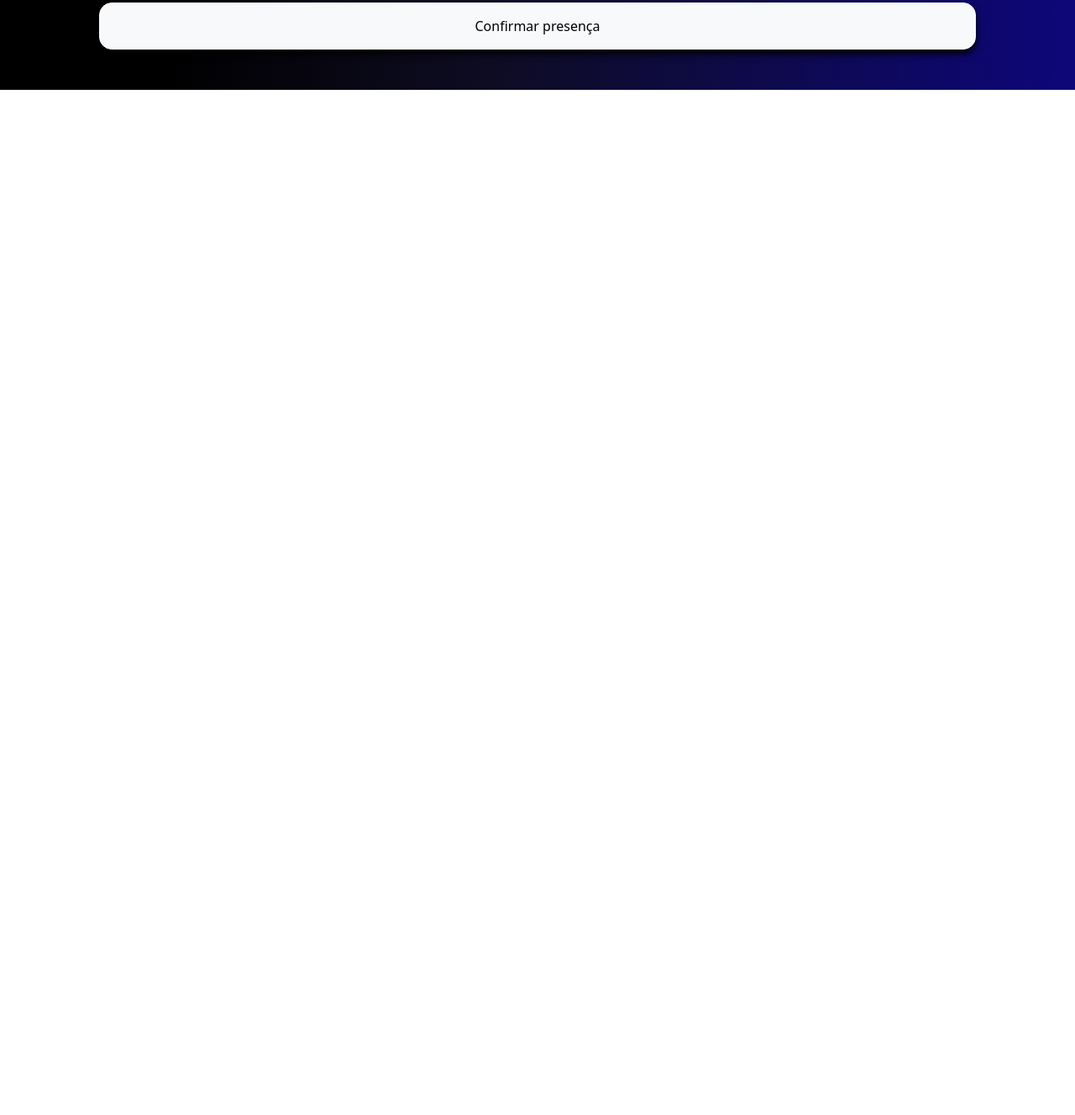
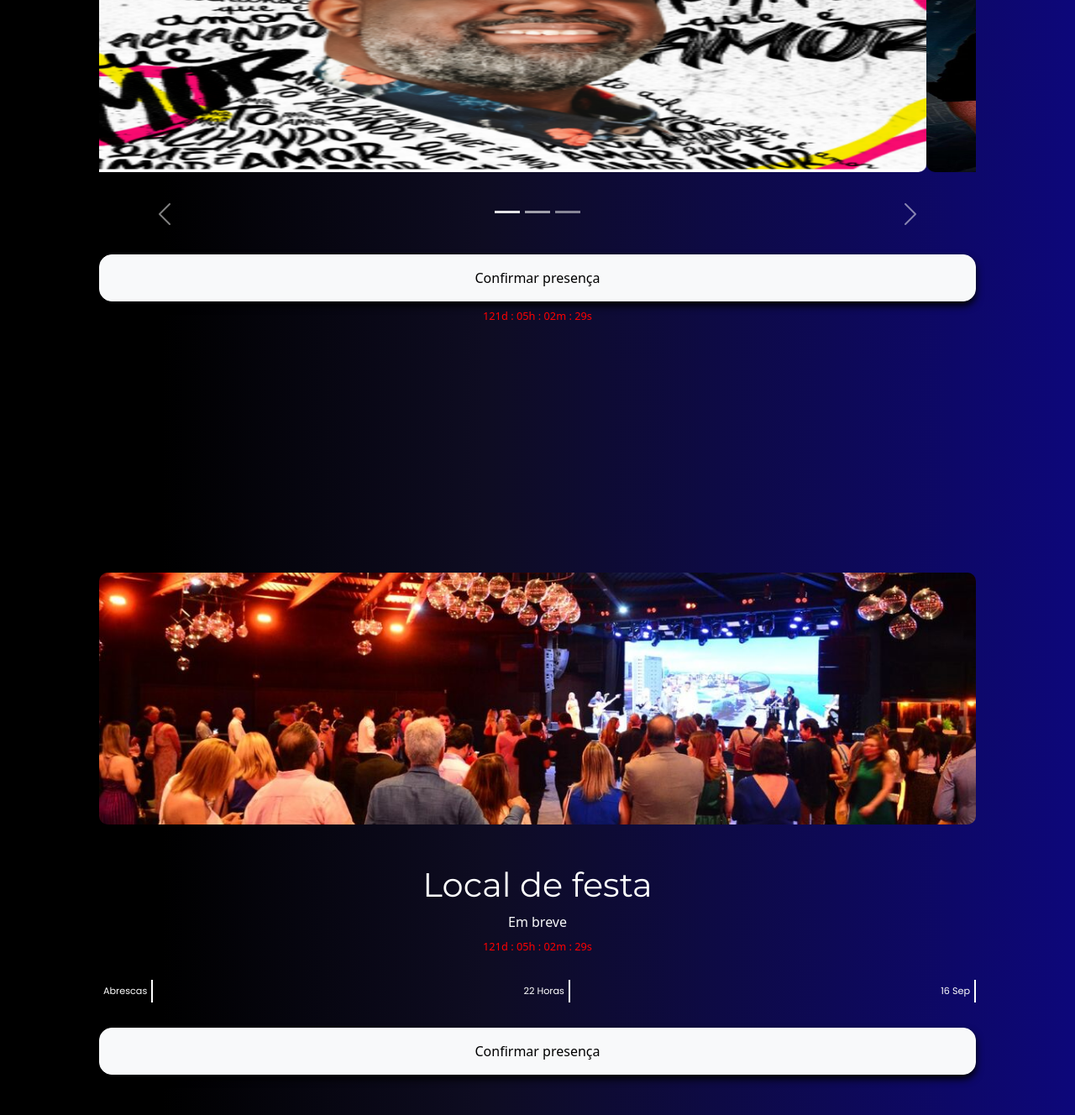
Before and after one commit to dani10014/landing-page-aniversario, a website: page index.html in a window 1280 px wide. Shown: the part 1161-2489 px from the top of the page at 84% size. Before the commit the page ends 1268 px from the top, so only its background shows below. Drawn offline with nearby package versions, Linux system fonts and the light colour scheme; files that its build step writes are made by us from their sources.

Commit message:
Adicionando cronometro no site

```diff
--- a/index.html
+++ b/index.html
@@ -29,7 +29,7 @@
         <section class="secao-nome-e-data">
             <div class="container py-4 pt-5 text-center secao-nome-e-data__container">
                 <h1>Aniversario</h1>
-                <p>Meu aniversario no dia() na grande casa de festas,Não fique de fora do maior evento do ano!</p>
+                <p>Meu aniversario esta chegando <span class="cronometro">()</span> na grande casa de festas,Não fique de fora do maior evento do ano!</p>
                 <button class="btn btn-light secao-nome-e-data__container__btn">Confirmar presença</button>
             </div>
         </section>
@@ -73,9 +73,31 @@
                     </a>
                 </div>
                 <button class="btn btn-light secao-nome-e-data__container__btn mt-5">Confirmar presença</button>
+                <span class="cronometro mt-2 d-flex  justify-content-center">()</span>
+            </div>
+        </section>
+        <section class="local-festa">
+            <div class="container pt-5 px-5 pb-5">
+                <img src="./src/imagens/local-de-festa.jpeg" class="imagem-local">
+                <div class="texto-local pt-5">
+                    <h2>Local de festa</h2>
+                </div>
+                <div class="d-flex justify-content-center text-center text-light d-flex flex-column">
+                    <p class="mb-0">Em breve</p>
+                    <span class="cronometro mt-2">()</span>
+                </div>
+                <div class="data-e-hora">
+                    <ul class="lista-hora">
+                        <li>Abrescas</li>
+                        <li>22 Horas</li>
+                        <li>16 Sep</li>
+                    </ul>
+                </div>
+                <button class="btn btn-light secao-nome-e-data__container__btn">Confirmar presença</button>
             </div>
         </section>
     </main>
+    <script src="./dist/js/main.js"></script>
     <script src="https://cdn.jsdelivr.net/npm/bootstrap@5.3.8/dist/js/bootstrap.bundle.min.js" integrity="sha384-FKyoEForCGlyvwx9Hj09JcYn3nv7wiPVlz7YYwJrWVcXK/BmnVDxM+D2scQbITxI" crossorigin="anonymous"></script>
 </body>
 </html>
--- a/src/js/main.js
+++ b/src/js/main.js
@@ -0,0 +1,34 @@
+document.addEventListener('DOMContentLoaded', () => {
+    const ObjetoCronometro = document.querySelectorAll(".cronometro");
+    const anoAtual = new Date().getFullYear();
+    const dataAlvo = new Date(anoAtual, 8, 16, 22, 0, 0);
+
+    function atualizarCronometro() {
+        const dataAtual = new Date();
+        const diferenca = dataAlvo - dataAtual;
+
+        if (diferenca <= 0) {
+            ObjetoCronometro.innerHTML = "É HOJE! 🎂🎵";
+            clearInterval(intervalo);
+            return;
+        }
+
+        const dias = Math.floor(diferenca / (1000 * 60 * 60 * 24));
+        const horas = Math.floor((diferenca % (1000 * 60 * 60 * 24)) / (1000 * 60 * 60));
+        const minutos = Math.floor((diferenca % (1000 * 60 * 60)) / (1000 * 60));
+        const segundos = Math.floor((diferenca % (1000 * 60)) / 1000);
+
+        ObjetoCronometro.forEach(cronometro => {
+            cronometro.innerHTML = `
+            ${dias}d :
+            ${horas.toString().padStart(2, '0')}h :
+            ${minutos.toString().padStart(2, '0')}m :
+            ${segundos.toString().padStart(2, '0')}s`
+        });
+        ;
+    }
+
+    // 5. Executa a função imediatamente (para não começar zerado) e atualiza a cada 1 segundo
+    atualizarCronometro();
+    const intervalo = setInterval(atualizarCronometro, 1000);
+});
--- a/src/scss/components/_hero.scss
+++ b/src/scss/components/_hero.scss
@@ -4,7 +4,9 @@
     display: block;
     align-items: center;
     justify-content: center;
-
+    @media (min-width:768px){
+        margin-bottom: 200px;
+    }
 }
 .container-foto-hero{
     height: 40vh;
@@ -13,6 +15,9 @@
         width: 100%;
         object-fit: cover;
         filter: brightness(0.5);
+    }
+    @media (min-width:768px){
+        height:60vh;
     }
 }
 .secao-nome-e-data{
--- /dev/null
+++ b/src/scss/components/_local-festa.scss
@@ -0,0 +1,43 @@
+@use "./variaveis";
+
+.local-festa{
+    .container{
+        .imagem-local{
+            width: 100%;
+            border-radius: 10px;
+            @media (min-width:768px){
+                height: 300px;
+                object-fit: cover;
+            }
+        }
+        .texto-local{
+            display: flex;
+            justify-content: center;
+            text-align: center;
+            h2{
+                width: 50%;
+                color: #fff;
+                @include variaveis.fontePrincipalTitulo;
+                font-size: variaveis.$tamanhoTextoTituloLg;
+            }
+        }
+        .data-e-hora{
+            margin-top: 30px;
+            margin-bottom: 30px;
+            .lista-hora{
+                list-style: none;
+                padding: 0;
+                color: #fff;
+                display: flex;
+                justify-content: space-between;
+                align-items: center;
+                @include variaveis.fonteParagrafo;
+                font-size: variaveis.$tamanhoTextoSm;
+                li{
+                    border-right: 2px solid #fff;
+                    padding: 5px;
+                }
+            }
+        }
+    }
+}
--- a/src/scss/components/_show-confirmados.scss
+++ b/src/scss/components/_show-confirmados.scss
@@ -1,6 +1,9 @@
 @use "./variaveis";
 .shows-confirmados{
     .container{
+        @media (min-width:768px){
+                margin-bottom: 200px;
+            }
         h2{
             color:#fff;
             @include variaveis.fontePrincipalTitulo;
@@ -16,11 +19,17 @@
             bottom: -330px;
             top: 240px;
             height: 100px;
+            @media (min-width:768px){
+                top: 350px;
+            }
         }
         .carousel-control-next{
             bottom: -330px;
             top: 240px;
             height: 100px;
+            @media (min-width:768px){
+                top: 350px;
+            }
         }
             .carousel-inner{
                 margin-bottom: 50px; // Mantém a margem inferior desejada
@@ -30,7 +39,11 @@
                     img{
                         border-radius: 10px;
                         height: 250px;
-                        object-fit: cover;
+                        object-fit:fill;
+                        @media (min-width:768px){
+                            height: 350px;
+                            object-fit:fill;
+                        }
                     }
                 }
             }
--- a/src/scss/main.scss
+++ b/src/scss/main.scss
@@ -1,7 +1,13 @@
 @use "./components/header";
 @use "./components/hero";
 @use "./components/show-confirmados";
+@use "./components/local-festa";
+@use "./components/variaveis";
 
 body{
     background-image:linear-gradient(90deg, #000000 15%, #0e0c22 45%, #0d077a 100%);
+    .cronometro{
+        color: red;
+        font-size: variaveis.$tamanhoTextoMd;
+    }
 }
```
Also changed, not shown: dist/css/main.css, dist/js/main.js, src/imagens/local-de-festa.jpeg (added).
